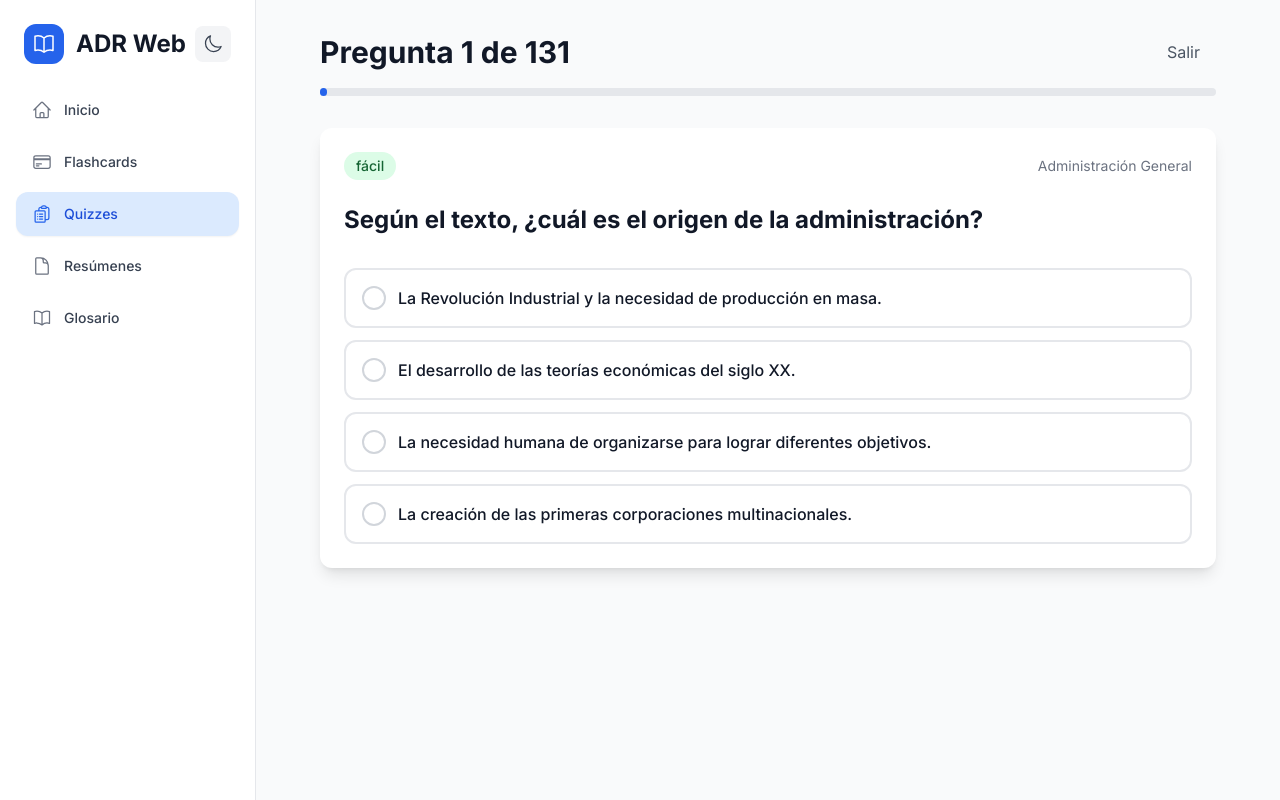
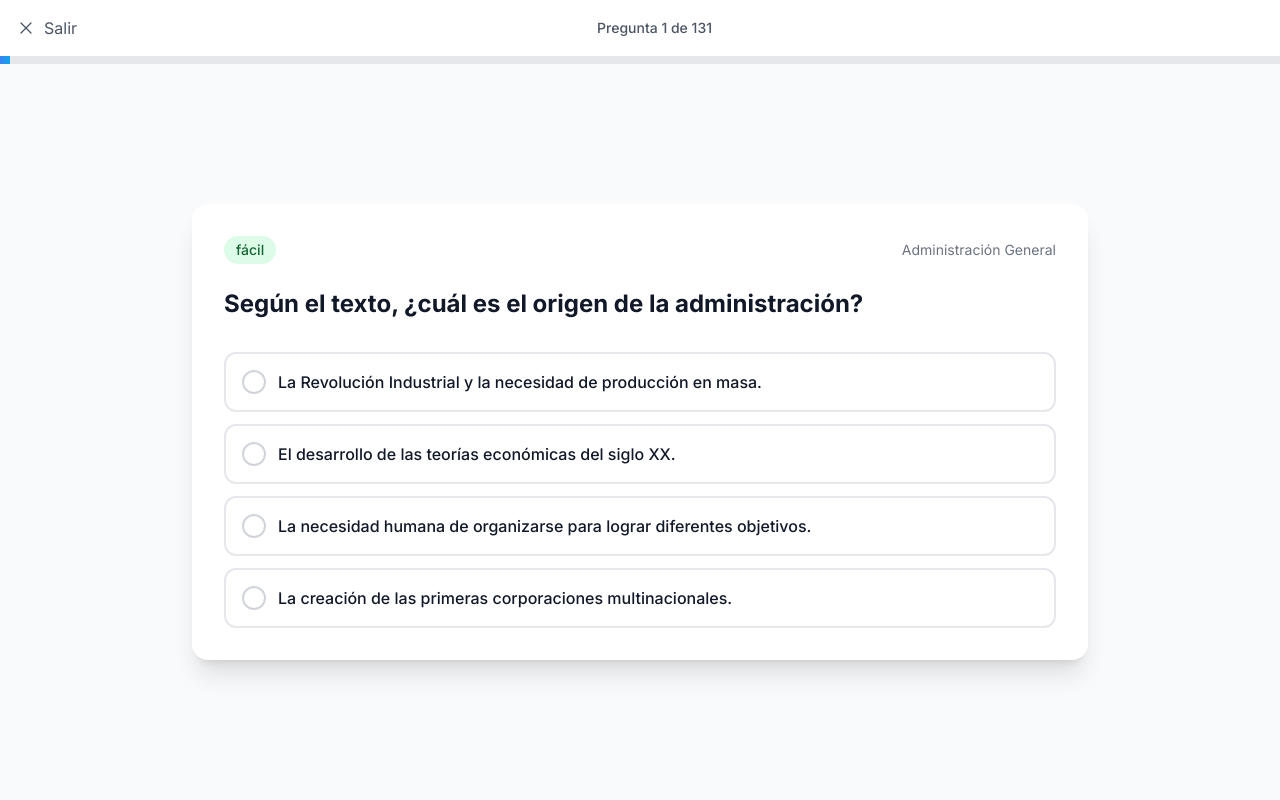
Before and after one commit to brahianf1/adr-web, a React (Vite) app: page /quizzes in a window 1280 px wide. Both pictures are taken after a click on the button "Comenzar Quiz". Built offline with nearby package versions, Linux system fonts and the light colour scheme.

Commit message:
feat: enhance quiz experience with immersive fullscreen mode, centered layout, and improved state management

```diff
--- a/src/pages/Quizzes.jsx
+++ b/src/pages/Quizzes.jsx
@@ -308,48 +308,49 @@ const Quizzes = () => {
     )
   }
 
-  // Active Quiz View
+  // Active Quiz View - Fullscreen without site header
   if (isQuizActive && currentQuiz) {
     const currentQuestion = currentQuiz[currentQuestionIndex]
     const progress = ((currentQuestionIndex + 1) / currentQuiz.length) * 100
 
     return (
-      <div className="min-h-screen p-4 lg:p-8">
-        <div className="max-w-4xl mx-auto">
+      <div className="fixed inset-0 bg-gray-50 dark:bg-gray-900 z-50 flex flex-col overflow-hidden">
         {/* Quiz Header */}
-          <motion.div
-            initial={{ opacity: 0, y: -20 }}
-            animate={{ opacity: 1, y: 0 }}
-            className="mb-8"
-          >
-            <div className="flex items-center justify-between mb-4">
-              <h1 className="text-2xl lg:text-3xl font-bold text-gray-900 dark:text-white">
-                Pregunta {currentQuestionIndex + 1} de {currentQuiz.length}
-              </h1>
-
+        <div className="flex items-center justify-between p-4 bg-white dark:bg-gray-800 shadow-sm flex-shrink-0">
+          <div className="flex items-center space-x-3">
             <button
               onClick={resetQuiz}
-                className="px-4 py-2 text-gray-600 dark:text-gray-400 hover:text-gray-900 dark:hover:text-white transition-colors"
+              className="flex items-center space-x-2 text-gray-600 dark:text-gray-400 hover:text-gray-900 dark:hover:text-white transition-colors"
             >
-                Salir
+              <XMarkIcon className="w-5 h-5" />
+              <span className="hidden sm:inline">Salir</span>
             </button>
           </div>
 
-            <div className="w-full bg-gray-200 dark:bg-gray-700 rounded-full h-2">
-              <motion.div
-                className="bg-primary-600 h-2 rounded-full"
-                initial={{ width: 0 }}
-                animate={{ width: `${progress}%` }}
-                transition={{ duration: 0.5 }}
+          <div className="text-sm text-gray-600 dark:text-gray-400 font-medium">
+            Pregunta {currentQuestionIndex + 1} de {currentQuiz.length}
+          </div>
+
+          <div className="w-8"> {/* Spacer for balance */}
+          </div>
+        </div>
+
+        {/* Full-width Progress Bar */}
+        <div className="w-full bg-gray-200 dark:bg-gray-700 h-2 flex-shrink-0">
+          <div
+            className="bg-gradient-to-r from-primary-500 to-secondary-500 h-2 transition-all duration-500 ease-out"
+            style={{ width: `${progress}%` }}
           />
         </div>
-          </motion.div>
 
-          {/* Question Card */}
+        {/* Question Card - Centered without scroll */}
+        <div className="flex-1 flex items-center justify-center p-4 overflow-hidden">
+          <div className="w-full max-w-4xl">
             <motion.div
               initial={{ opacity: 0, scale: 0.95 }}
               animate={{ opacity: 1, scale: 1 }}
-            className="card mb-8"
+              key={currentQuestionIndex} // Re-animate on question change
+              className="bg-white dark:bg-gray-800 rounded-2xl shadow-xl p-6 sm:p-8"
             >
               <div className="flex items-center justify-between mb-6">
                 <span className={`px-3 py-1 rounded-full text-sm font-medium ${getDifficultyColor(currentQuestion.difficulty)}`}>
@@ -374,7 +375,7 @@ const Quizzes = () => {
 
                   return (
                     <motion.button
-                    key={index}
+                      key={`${currentQuestionIndex}-${index}`} // Add question index to key
                       onClick={() => selectAnswer(option)}
                       disabled={showResult}
                       className={`w-full p-4 text-left rounded-xl border-2 transition-all duration-300 ${
@@ -450,6 +451,7 @@ const Quizzes = () => {
                 </div>
               </motion.div>
             )}
+          </div>
         </div>
       </div>
     )
```
Also changed, not shown: 1 other file (tests, documents, lock files or other folders). Lines whose indentation alone changed are shown as unchanged.
